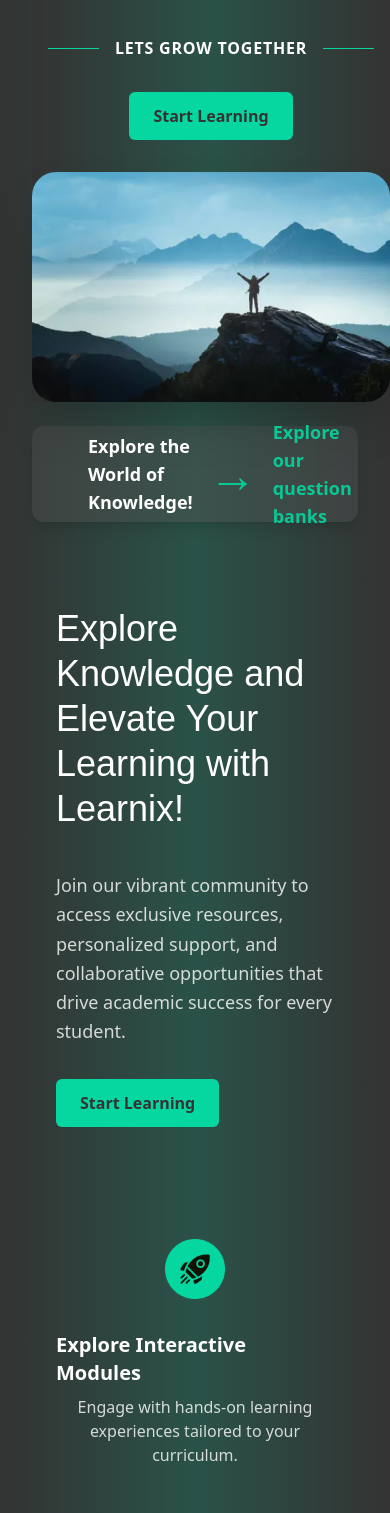
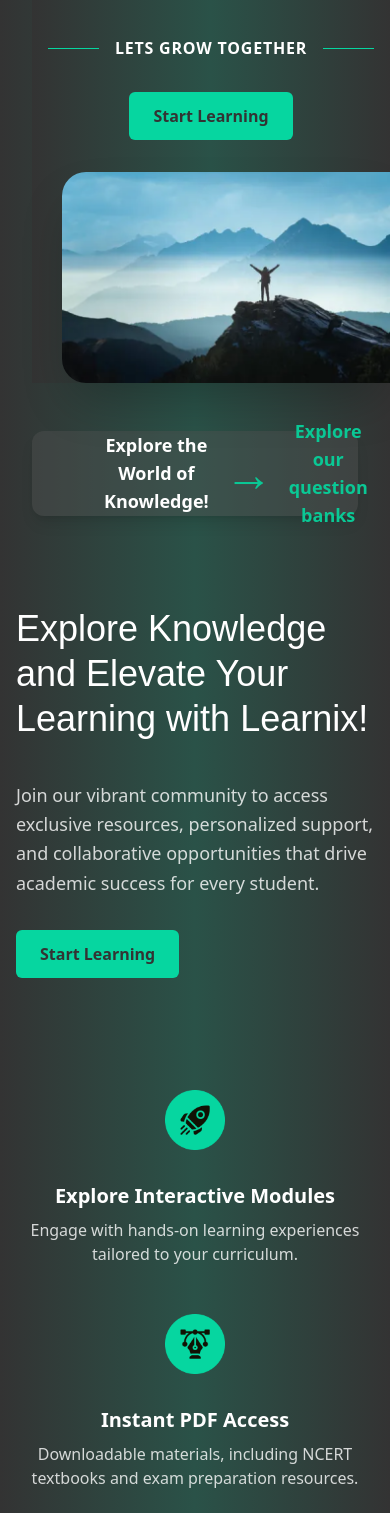
Before and after one commit to Letscodez/EduViti, a Next.js app: page / in a window 390 px wide. Shown: the part 438-1951 px from the top of the page. Built offline with nearby package versions, Linux system fonts and the light colour scheme.

Commit message:
Co-authored-by: MasterJodd <MasterJodd@users.noreply.github.com>

```diff
--- a/app/components/navbar.tsx
+++ b/app/components/navbar.tsx
@@ -12,7 +12,7 @@
   return (
     <nav className=" bg-white/20 backdrop-blur-sm border-[#8bc2b348] ml-[1%] mr-[1%] border w-[98%] h-16 flex items-center justify-between rounded-xl fixed top-3 z-10">
       <Image src={nav_logo} alt="Logo" height={60} width={60} className="ml-4" />
-      <ul className="sm:flex space-x-4 mx-auto hidden">
+      <ul className="sm:flex space-x-20 mx-auto hidden">
         {navLinks.map((link) => (
           <li key={link.label}>
             <a
--- a/app/components/slide.tsx
+++ b/app/components/slide.tsx
@@ -2,12 +2,12 @@
 
 const Slide = () => {
   return (
-    <div className="bg-[#55555562] max-h-24 p-4 rounded-xl mb-6 shadow-lg m-8 flex items-center justify-between">
-      <h2 className="text-white text-lg md:text-2xl font-semibold ml-10">
+    <div className="bottom-0 bg-[#55555562] max-h-24 p-8 rounded-xl mb-6 shadow-lg mx-8 flex items-center justify-between h-[10vh]">
+      <h2 className="text-white  md:text-start text-center text-lg md:text-2xl font-semibold ml-10">
         Explore the World of Knowledge!
       </h2>
       <span className="text-5xl font-black text-[#0ac895] mx-4">&rarr;</span>
-      <p className="text-[#0ac895] font-semibold text-lg md:text-2xl mr-10">
+      <p className="text-[#0ac895]   md:text-start text-center font-semibold text-lg md:text-2xl mr-10">
         Explore our question banks
       </p>
     </div>
--- a/app/sections/CTA.tsx
+++ b/app/sections/CTA.tsx
@@ -5,7 +5,7 @@
 
 const CTA: React.FC = () => {
   return (
-    <section className="m-10 text-white py-12 px-4 space-y-24">
+    <section className="text-white py-12 px-4 space-y-24">
       <div className="max-w-7xl mx-auto text-start flex flex-col md:flex-row items-center">
         <div className="md:max-w-1/2 mb-6 md:mb-0 md:pr-10">
           <h1 className="text-4xl md:text-5xl font-bold mb-4 outfit leading-tight">
--- a/app/sections/hero.tsx
+++ b/app/sections/hero.tsx
@@ -7,7 +7,7 @@
 
 const HeroSection = () => {
   return (
-    <section className="w-screen max-h-screen space-y-6">
+    <section className="w-screen min-h-screen space-y-12 lg:space-y-0">
       <div className="flex flex-col mt-28 md:flex-row md:justify-center items-center bg-gradient-to-r text-white ml-8">
         {/* Left side: Text content */}
         <div className="md:w-1/2 mb-8 md:mb-0 mx-4 flex flex-col items-center md:items-start justify-center">
@@ -43,13 +43,15 @@
           <Image
             src={heroImage}
             alt="Hero Image"
-            className="md:rounded-l-3xl rounded-3xl shadow-2xl"
+            className="rounded-l-3xl w-11/12 shadow-2xl"
             width={600}
             height={400}
           />
         </div>
       </div>
+      <div className="lg:absolute bottom-0 w-full h-[15vh]">
         <Slide />
+      </div>
     </section>
   );
 };
```
